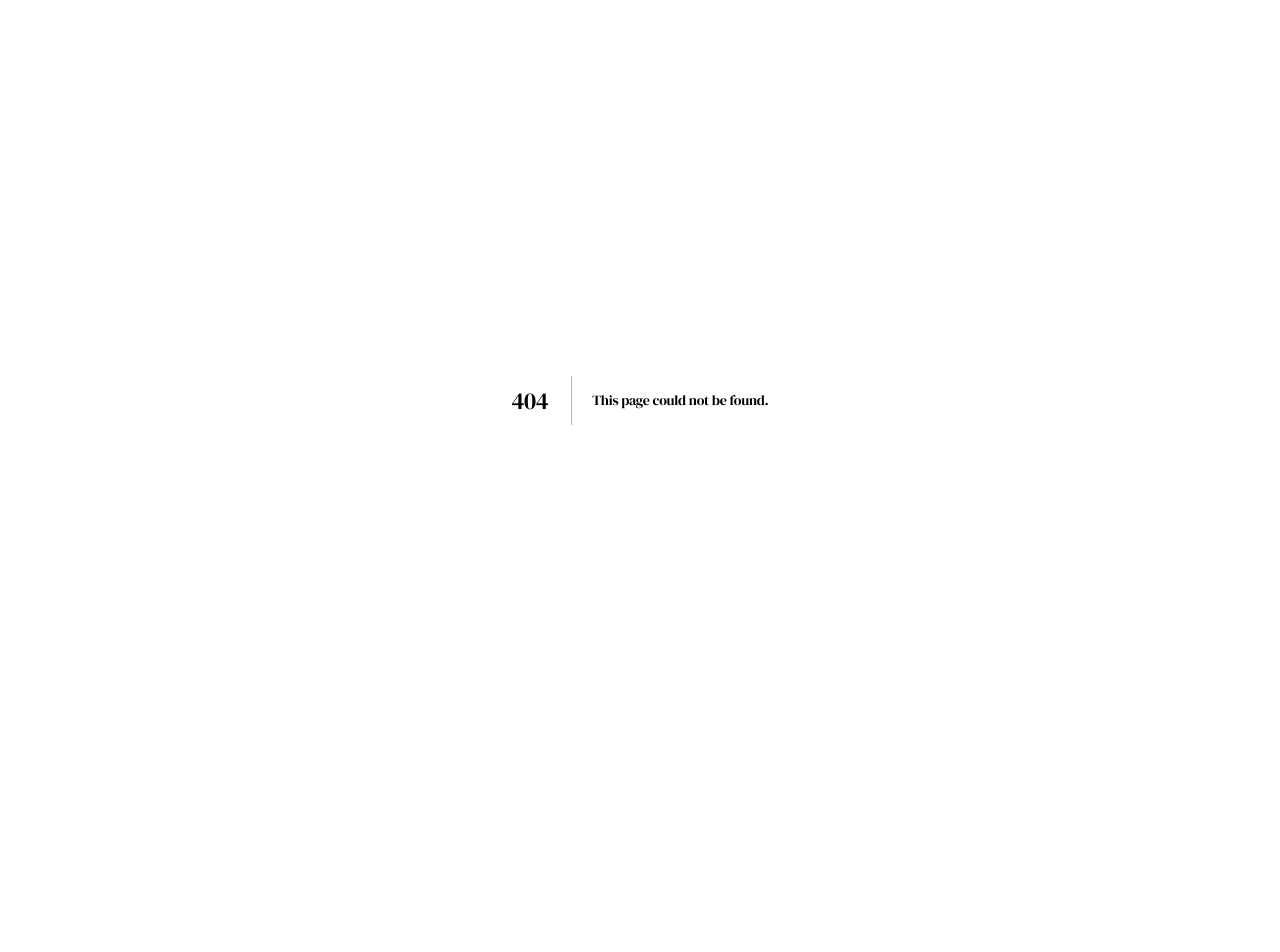
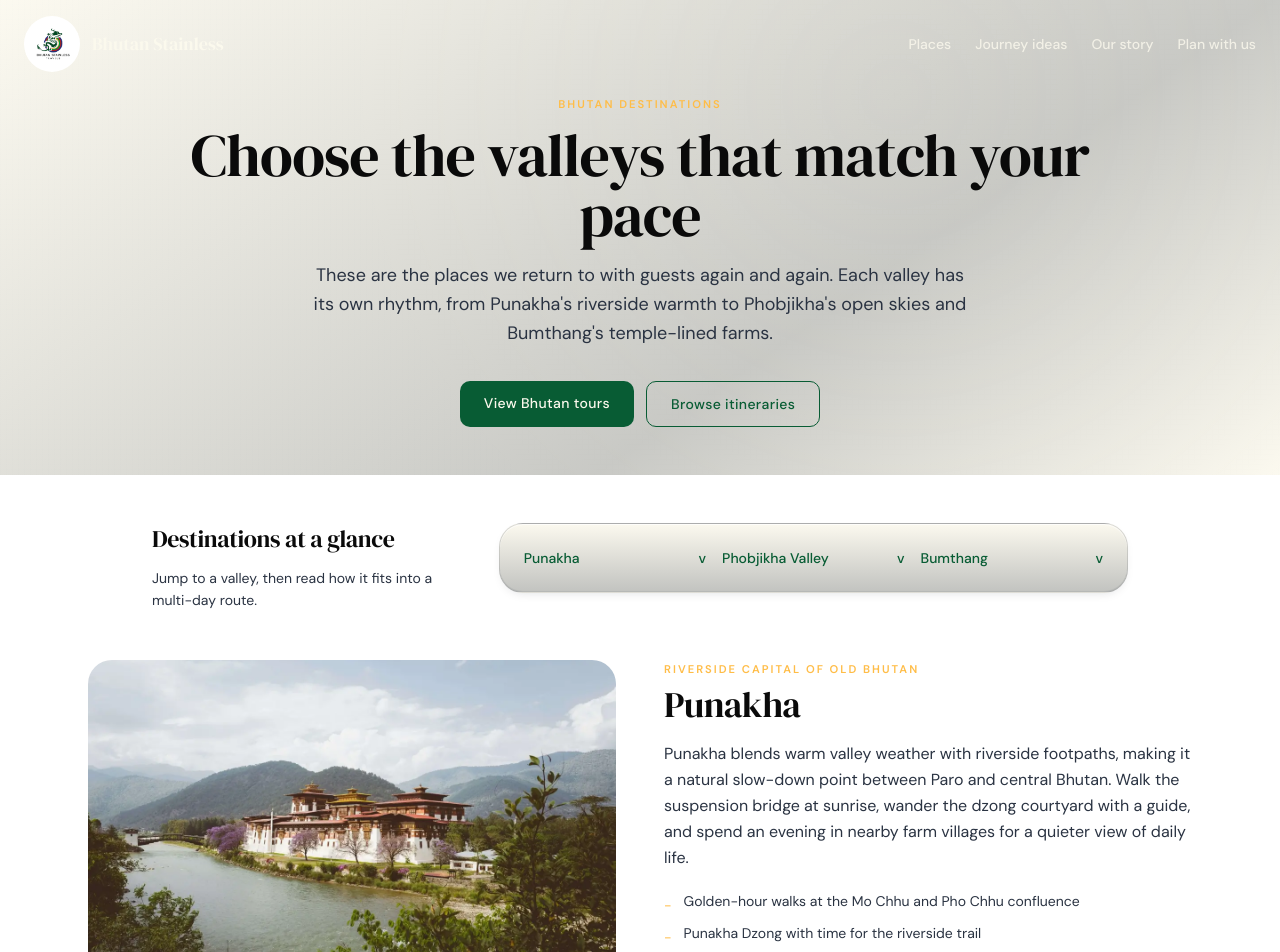
Before and after one commit to Kzoeps/bhutan-stainless-travels, a Next.js app: page /bhutan-destinations in a window 1280 px wide. Before the commit this address had no page. Shown: the top 952 px of the page. Before the commit the page ends 800 px from the top, so only its background shows below. Built offline with nearby package versions, Linux system fonts and the light colour scheme.

Commit message:
Add Bhutan destinations landing page (stanlee-c2l.9)

```diff
--- /dev/null
+++ b/app/bhutan-destinations/page.tsx
@@ -0,0 +1,173 @@
+import type { Metadata } from "next"
+import Image from "next/image"
+
+import Footer from "@/components/pathfinder/footer"
+import Navbar from "@/components/pathfinder/navbar"
+
+export const metadata: Metadata = {
+  title: "Bhutan Destinations | Dragon Pathfinder",
+  description:
+    "Explore Punakha, Phobjikha, and Bumthang with local insight, seasonal timing, and flexible routes built around how you travel.",
+  openGraph: {
+    title: "Bhutan Destinations | Dragon Pathfinder",
+    description:
+      "Explore Punakha, Phobjikha, and Bumthang with local insight, seasonal timing, and flexible routes built around how you travel.",
+    type: "website",
+  },
+}
+
+const destinations = [
+  {
+    id: "punakha",
+    name: "Punakha",
+    image: "/punakha.webp",
+    label: "Riverside capital of old Bhutan",
+    description:
+      "Punakha blends warm valley weather with riverside footpaths, making it a natural slow-down point between Paro and central Bhutan. Walk the suspension bridge at sunrise, wander the dzong courtyard with a guide, and spend an evening in nearby farm villages for a quieter view of daily life.",
+    highlights: [
+      "Golden-hour walks at the Mo Chhu and Pho Chhu confluence",
+      "Punakha Dzong with time for the riverside trail",
+      "Village meals and farmhouse stays outside the town center",
+    ],
+  },
+  {
+    id: "phobjikha",
+    name: "Phobjikha Valley",
+    image: "/phobjikha.webp",
+    label: "High valley known for cranes",
+    description:
+      "Phobjikha is defined by open sky and quiet mornings. The Gangtey trail is gentle and wide, and winter brings black-necked cranes to the marsh. Build in extra time here if you want a reset between longer drives or prefer homestays over hotels.",
+    highlights: [
+      "Gangtey monastery visits timed around prayer",
+      "Valley walks with wide-open views and pine forests",
+      "Seasonal crane spotting and conservation center stops",
+    ],
+  },
+  {
+    id: "bumthang",
+    name: "Bumthang",
+    image: "/bumthang.webp",
+    label: "Cultural heartland and farm valleys",
+    description:
+      "Bumthang's valleys are a mix of quiet temples, meadows, and farm life. It is the place to slow the itinerary for cooking lessons, storytelling evenings, and time inside small monasteries. Visitors often stay longer than planned once they reach Jakar.",
+    highlights: [
+      "Jakar village walks with market time",
+      "Temple circuit with Jambay Lhakhang and Kurjey",
+      "Cooking lessons with buckwheat and local cheese",
+    ],
+  },
+]
+
+export default function Page() {
+  return (
+    <main className="min-h-svh bg-background text-foreground">
+      <Navbar />
+      <section className="bg-editorial-surface relative overflow-hidden pt-20 pb-12 sm:pt-24">
+        <div className="absolute inset-0 bg-[radial-gradient(circle_at_top,_rgba(115,53,33,0.18),_transparent_55%)]" />
+        <div className="relative mx-auto max-w-5xl px-6 text-center">
+          <p className="font-body text-gold eyebrow-compact mb-3">
+            Bhutan destinations
+          </p>
+          <h1 className="font-display mb-4 text-4xl text-foreground sm:text-5xl md:text-6xl">
+            Choose the valleys that match your pace
+          </h1>
+          <p className="font-body text-slate mx-auto max-w-2xl text-base leading-relaxed sm:text-lg">
+            These are the places we return to with guests again and again. Each
+            valley has its own rhythm, from Punakha's riverside warmth to
+            Phobjikha's open skies and Bumthang's temple-lined farms.
+          </p>
+          <div className="mt-8 flex flex-wrap justify-center gap-3">
+            <a
+              href="/bhutan-tours"
+              className="font-body bg-maroon text-cream hover:bg-gold rounded-lg px-6 py-3 text-sm font-medium tracking-wide transition-all duration-300 hover:text-foreground"
+            >
+              View Bhutan tours
+            </a>
+            <a
+              href="/bhutan-itineraries"
+              className="font-body border-maroon text-maroon hover:bg-maroon hover:text-cream rounded-lg border px-6 py-3 text-sm font-medium tracking-wide transition-all duration-300"
+            >
+              Browse itineraries
+            </a>
+          </div>
+        </div>
+      </section>
+
+      <section className="bg-background py-12">
+        <div className="mx-auto flex max-w-5xl flex-col gap-8 px-6 md:flex-row">
+          <div className="md:w-1/3">
+            <h2 className="font-display text-2xl text-foreground">
+              Destinations at a glance
+            </h2>
+            <p className="font-body text-slate mt-3 text-sm leading-relaxed">
+              Jump to a valley, then read how it fits into a multi-day route.
+            </p>
+          </div>
+          <div className="md:w-2/3">
+            <div className="bhutan-card bg-cream grid gap-4 rounded-[var(--pathfinder-card-radius)] p-6 sm:grid-cols-3">
+              {destinations.map((destination) => (
+                <a
+                  key={destination.id}
+                  href={`#${destination.id}`}
+                  className="font-body text-maroon hover:text-gold flex items-center justify-between text-sm font-medium transition-all duration-300"
+                >
+                  <span>{destination.name}</span>
+                  <span aria-hidden="true">v</span>
+                </a>
+              ))}
+            </div>
+          </div>
+        </div>
+      </section>
+
+      <div className="space-y-16 pb-16">
+        {destinations.map((destination, index) => (
+          <section
+            key={destination.id}
+            id={destination.id}
+            className="bg-background"
+          >
+            <div
+              className={`mx-auto flex max-w-6xl flex-col items-center gap-8 px-6 md:gap-12 ${
+                index % 2 === 0 ? "md:flex-row" : "md:flex-row-reverse"
+              }`}
+            >
+              <div className="relative h-64 w-full overflow-hidden rounded-[var(--pathfinder-card-radius)] md:h-80 md:w-1/2">
+                <Image
+                  src={destination.image}
+                  alt={destination.name}
+                  fill
+                  sizes="(min-width: 1024px) 50vw, 100vw"
+                  className="object-cover"
+                />
+              </div>
+              <div className="md:w-1/2">
+                <p className="font-body text-gold eyebrow-compact mb-2">
+                  {destination.label}
+                </p>
+                <h2 className="font-display text-3xl text-foreground sm:text-4xl">
+                  {destination.name}
+                </h2>
+                <p className="font-body text-slate mt-4 text-sm leading-relaxed sm:text-base">
+                  {destination.description}
+                </p>
+                <ul className="mt-5 space-y-2">
+                  {destination.highlights.map((highlight) => (
+                    <li
+                      key={highlight}
+                      className="font-body text-slate flex items-start gap-3 text-sm"
+                    >
+                      <span className="text-gold mt-1">-</span>
+                      {highlight}
+                    </li>
+                  ))}
+                </ul>
+              </div>
+            </div>
+          </section>
+        ))}
+      </div>
+      <Footer />
+    </main>
+  )
+}
```
